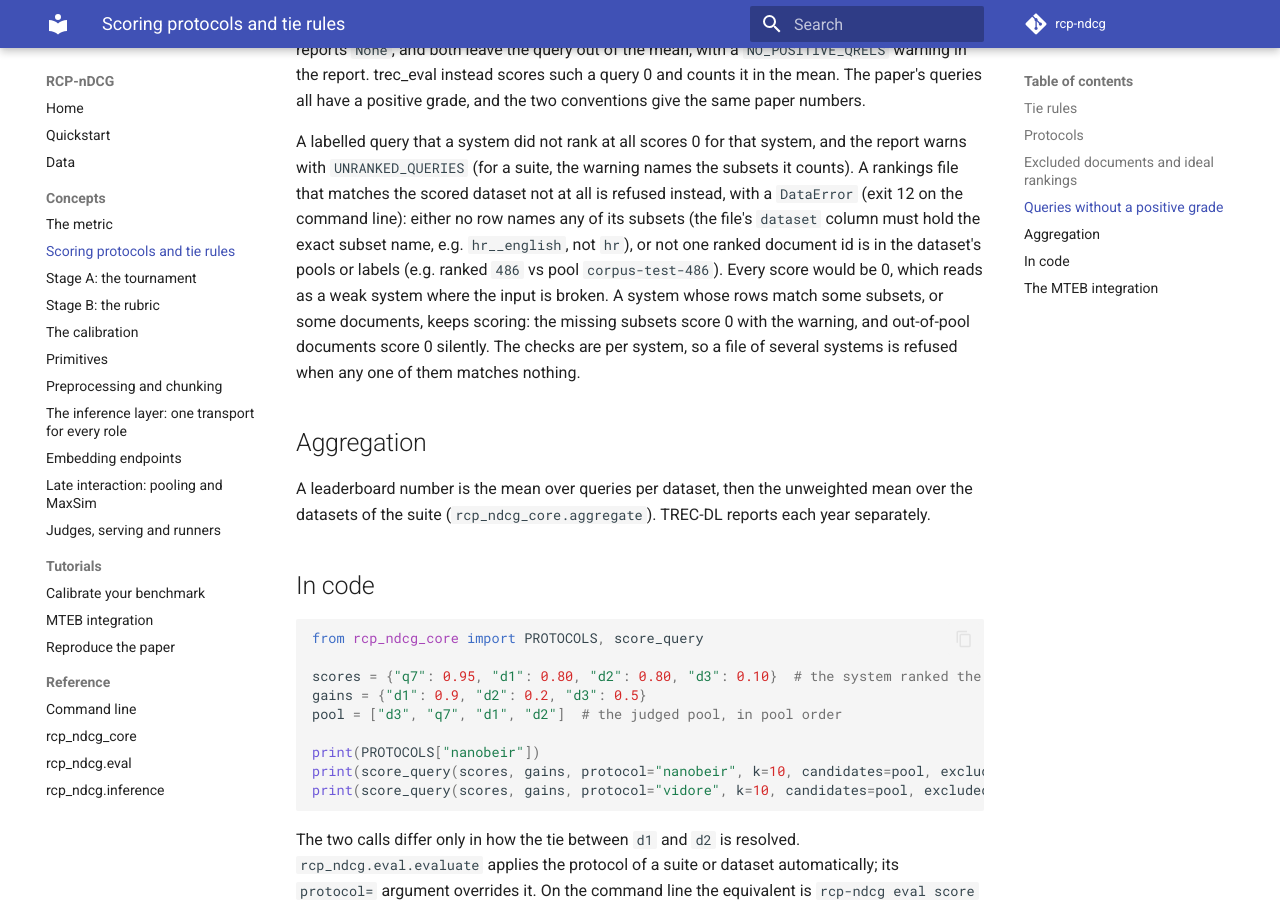
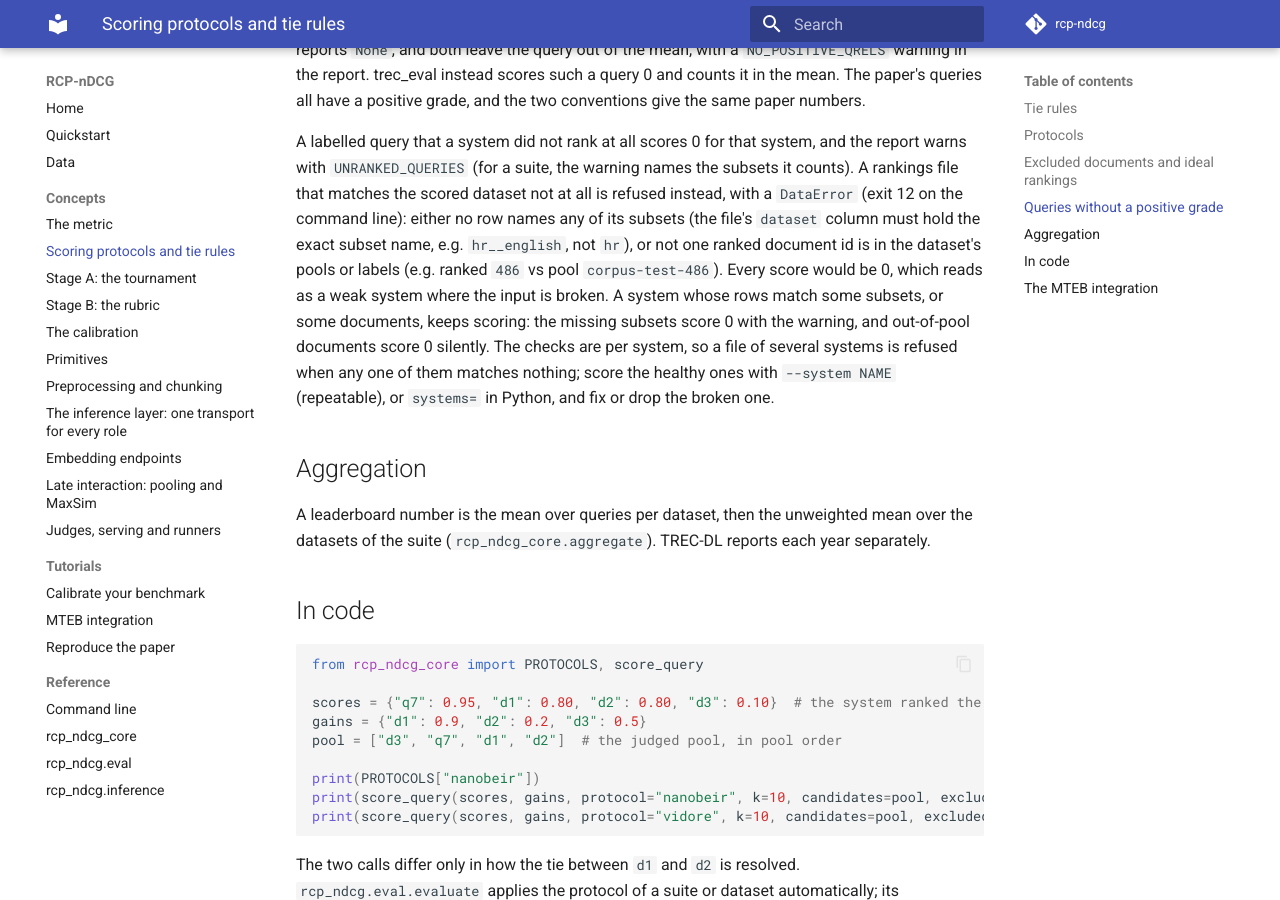
Before and after one commit to cohere-ai/rcp-ndcg, an MkDocs documentation site: the page built from docs/concepts/protocols.md, in a window 1280 px wide and 900 px high, scrolled down 2034 px. Built offline with MkDocs 1.6.1 and Material for MkDocs 9.7.7, drawn with Linux system fonts in a browser that asks for light colours; comment, search, counter and statistics services are not loaded.

Commit message:
explain --report re-scores the systems the report scored, by default
The natural follow-up to 'eval score --system good --out report.json'
failed exit 12 on the broken system the report never scored; the
re-scoring now defaults to the report's own systems (--system narrows).
Also: protocols.md names the way out; the snapshot-listing trigger tests
assert the SNAPSHOT_LISTING code, not only the message.

```diff
--- a/docs/concepts/protocols.md
+++ b/docs/concepts/protocols.md
@@ -69,7 +69,8 @@
 `corpus-test-486`). Every score would be 0, which reads as a weak system where the input is broken. A system
 whose rows match some subsets, or some documents, keeps scoring: the missing subsets score 0 with the warning,
 and out-of-pool documents score 0 silently. The checks are per system, so a file of several systems is refused
-when any one of them matches nothing.
+when any one of them matches nothing; score the healthy ones with `--system NAME` (repeatable), or `systems=` in
+Python, and fix or drop the broken one.
 
 ## Aggregation
 
```
Also changed, not shown: CHANGELOG.md (+5 -3 lines), 4 other files.
